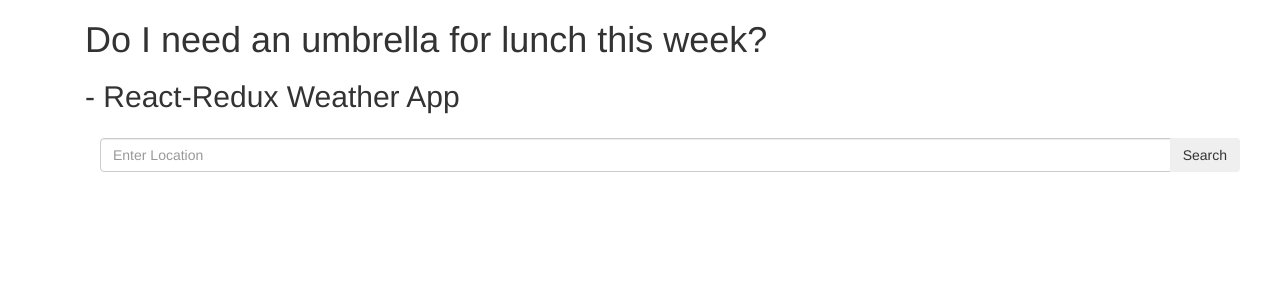
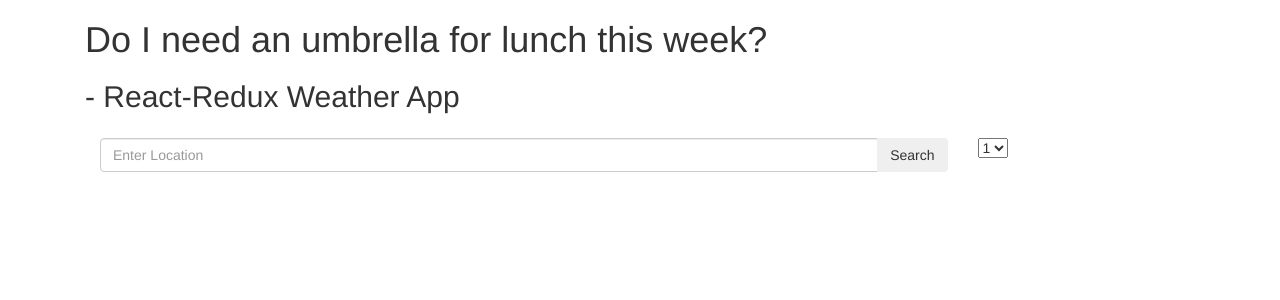
Before and after one commit to Allans-dev/ReactReduxWeather, a React app: page / in a window 1280 px wide. Shown: the top 300 px of the page. Built offline with nearby package versions, Linux system fonts and the light colour scheme.

Commit message:
Header component
 - restructure - moved search bar into header
 - added country selector to header
 - working on hooking up countrySelector.

```diff
--- a/css/style.css
+++ b/css/style.css
@@ -20,10 +20,10 @@
    }
 
 /* -----------------------
-   SEARCH_BAR
+   HEADER
    ----------------------- */
 
-   .searchBar {
+   .header {
      margin-top: 15px;
    }
 
--- a/src/components/App.js
+++ b/src/components/App.js
@@ -9,7 +9,7 @@ export default class App extends Component {
   render() {
     return (
       <div>
-        <SearchBar />
+        <Header />
         <LocationTable />
       </div>
     );
--- a/src/components/header.js
+++ b/src/components/header.js
@@ -1,14 +1,18 @@
-// import React, { Component } from 'react';
-// import SearchBar from '../containers/search_bar';
-// import CountrySelector from '../containers/country_selector';
-//
-// const Header = (props) => {
-//   return (
-//     <div>
-//       <SearchBar />
-//       <CountrySelector />
-//     </div>
-//   );
-// }
-//
-// export default Header;
+import React, { Component } from 'react';
+import SearchBar from '../containers/search_bar';
+import CountrySelector from '../containers/country_selector';
+
+const Header = (props) => {
+    return (
+      <div className="row header">
+        <div className="col-md-9 col-sm-9">
+          <SearchBar />
+        </div>
+        <div className="col-md-3 col-sm-3">
+          <CountrySelector />
+        </div>
+      </div>
+    );
+}
+
+export default Header;
--- a/src/containers/country_selector.js
+++ b/src/containers/country_selector.js
@@ -1,16 +1,33 @@
-// import React, { Component } from 'react';
-// import { connect } from 'react-redux';
+import React, { Component } from 'react';
+import { connect } from 'react-redux';
+import { bindActionCreators } from 'redux';
+import { fetchWeather } from '../actions'; // temporary remember to remove after able to display component
 
-// class CountrySelector extends Component {
-//
-// }
-//
-// function mapStateToProps (state, ownProps) {
-//   // return object to be passed into component as props
-// }
-//
-// function mapDispatchToProps (dispatch, ownProps){
-//   // bindActionCreators({ action }, dispatch)
-// }
-//
-// export default connect(mapStateToProps, mapDispatchToProps)(CountrySelector);
+
+class CountrySelector extends Component {
+  render() {
+    return (
+      <form>
+        <select>
+          <option>1</option>
+          <option>2</option>
+          <option>3</option>
+          <option>4</option>
+          <option>5</option>
+        </select>
+      </form>
+    );
+  }
+}
+
+function mapStateToProps (state, ownProps) {
+  return {};
+  // return object to be passed into component as props
+  // will obtain country state tb created
+}
+
+function mapDispatchToProps (dispatch, ownProps){
+  return bindActionCreators({ fetchWeather }, dispatch); // will create countrySelector action
+}
+
+export default connect(mapStateToProps, mapDispatchToProps)(CountrySelector);
--- a/src/containers/location_brief.js
+++ b/src/containers/location_brief.js
@@ -23,6 +23,7 @@ class LocationBrief extends Component {
       return weekDay[dateNo.getDay()];
     }
 
+    // converting temperature
     function tempUnits (k) {
       return Math.round(k - 273.15);
     }
```
